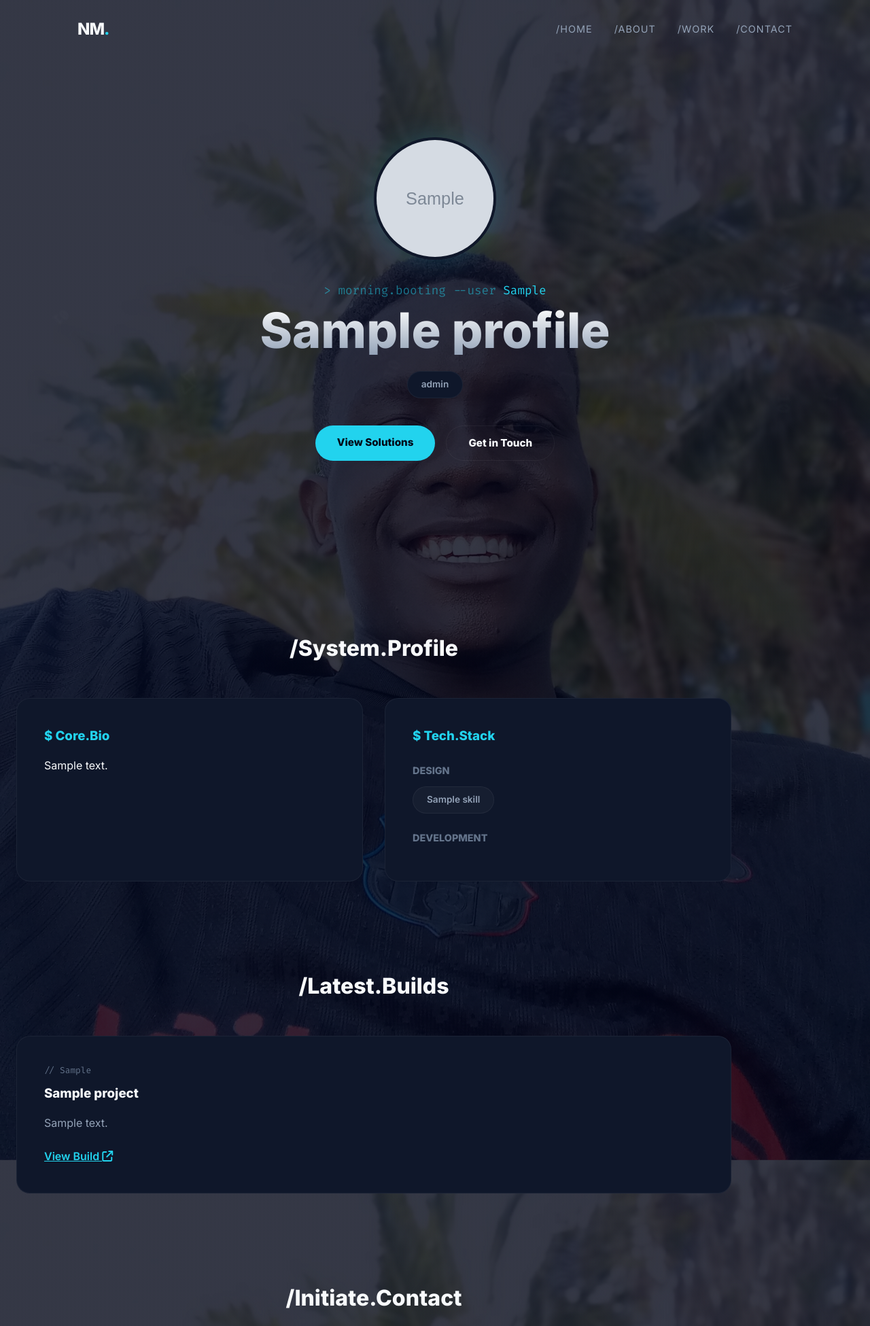
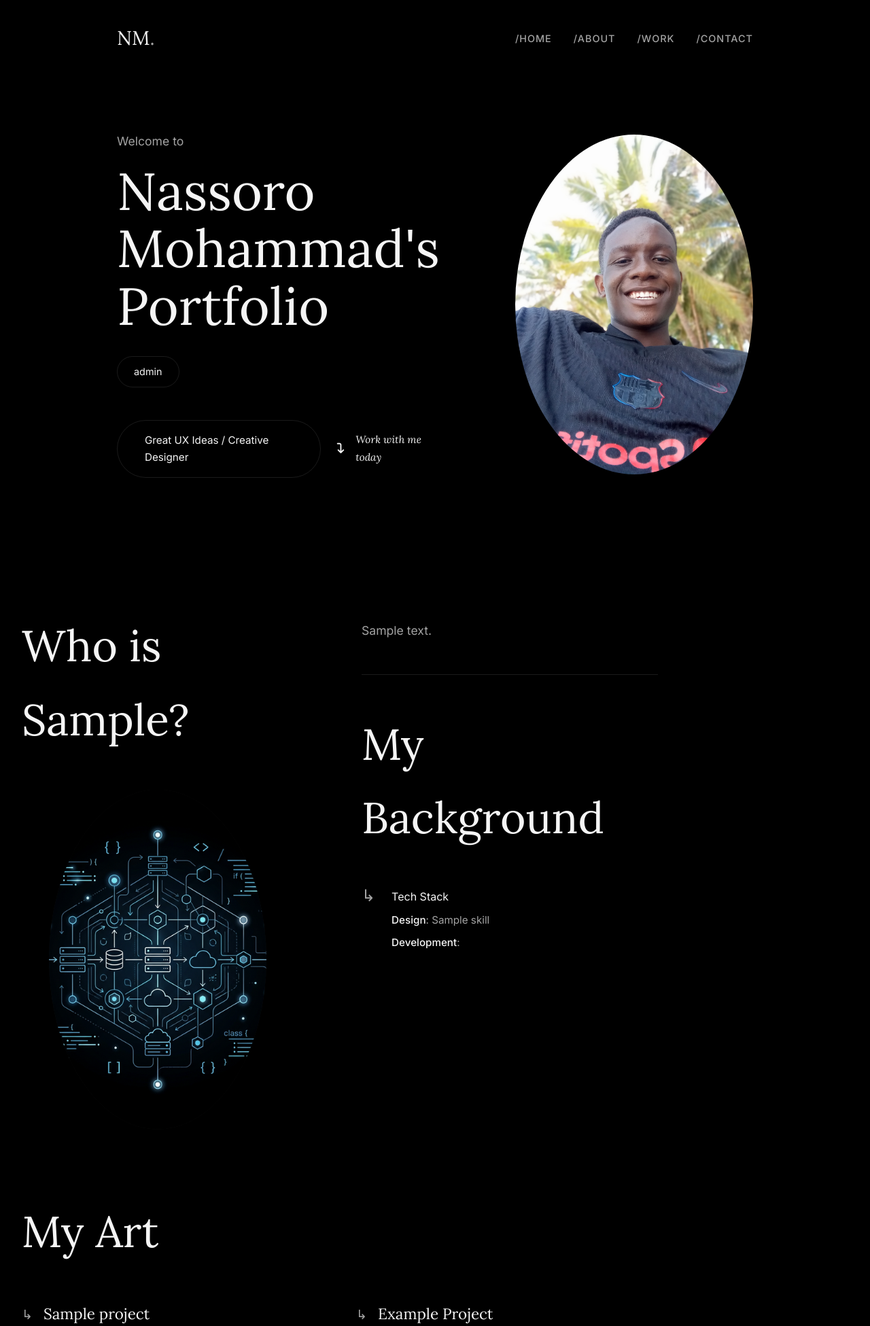
Before and after one commit to nassor01/portfolio, a Django app: page / in a window 1280 px wide. Shown: the top 1951 px of the page at 68% size. Run offline with Django 5.2, Linux system fonts and the light colour scheme; tables that the repository leaves empty hold one stand-in row (values such as "Sample post"); grey boxes marked "Sample" are stand-in pictures; one stand-in notice (Sample message) is shown.

Commit message:
feat: Initialize portfolio website with base HTML structure, a comprehensive CSS design system, and core image assets.

```diff
--- a/static/styles.css
+++ b/static/styles.css
@@ -3,35 +3,30 @@
  * Inspired by kimmie.pythonanywhere.com (Adapted)
  */
 
-@import url('https://fonts.googleapis.com/css2?family=Inter:wght@300;400;600;800&family=Fira+Code:wght@400;500&display=swap');
+@import url('https://fonts.googleapis.com/css2?family=Lora:ital,wght@0,400;0,500;1,400&family=Inter:wght@300;400;500&display=swap');
 
 :root {
-    /* Color Palette - Dark & Masculine */
-    --bg-deep: #020617;
-    /* Ultra Dark Navy */
-    --bg-surface: #0f172a;
-    /* Slate Dark */
-    --bg-card: #1e293b;
-    /* Lighter Slate for Cards */
+    /* Color Palette - Solid Dark Minimalist */
+    --bg-deep: #000000;
+    --bg-surface: #0a0a0a;
+    --bg-card: #111111;
 
-    --accent-primary: #22d3ee;
-    /* Electric Cyan */
-    --accent-secondary: #3b82f6;
-    /* Royal Blue */
-    --accent-glow: rgba(34, 211, 238, 0.2);
+    --accent-primary: #ffffff; /* Classic White */
+    --accent-secondary: #e5e5e5;
+    --accent-glow: rgba(255, 255, 255, 0.05);
 
-    --text-main: #f8fafc;
-    --text-muted: #94a3b8;
-    --text-dim: #64748b;
+    --text-main: #f5f5f5;
+    --text-muted: #a3a3a3;
+    --text-dim: #737373;
 
-    --border-glass: rgba(255, 255, 255, 0.05);
+    --border-glass: rgba(255, 255, 255, 0.1);
 
     /* Typography */
     --font-sans: 'Inter', sans-serif;
-    --font-mono: 'Fira Code', monospace;
+    --font-serif: 'Lora', serif; /* Elegant headings */
 
     /* Transitions */
-    --smooth: all 0.4s cubic-bezier(0.16, 1, 0.3, 1);
+    --smooth: all 0.5s cubic-bezier(0.25, 1, 0.5, 1);
 }
 
 * {
@@ -40,66 +35,26 @@
     box-sizing: border-box;
 }
 
+img {
+    max-width: 100%;
+    display: block;
+}
+
 body {
-    background: linear-gradient(rgba(2, 6, 23, 0.8), rgba(2, 6, 23, 0.8)), url('images/selfie.jpg');
-    background-size: cover;
-    background-position: center;
-    background-attachment: fixed;
+    background-color: var(--bg-deep); /* Solid black */
     color: var(--text-main);
     font-family: var(--font-sans);
-    line-height: 1.6;
+    line-height: 1.7;
     overflow-x: hidden;
     position: relative;
     min-height: 100vh;
 }
 
-/* Background Decorations (Geometric Particles) */
-.particles-container {
-    position: fixed;
-    top: 0;
-    left: 0;
-    width: 100%;
-    height: 100%;
-    z-index: -1;
-    pointer-events: none;
-    overflow: hidden;
-}
-
-.particle {
-    position: absolute;
-    color: var(--border-glass);
-    font-family: var(--font-mono);
-    user-select: none;
-    filter: blur(1px);
-    opacity: 0.15;
-    animation: floatParticle 20s infinite linear;
-}
-
-@keyframes floatParticle {
-    0% {
-        transform: translateY(100vh) rotate(0deg);
-        opacity: 0;
-    }
-
-    10% {
-        opacity: 0.3;
-    }
-
-    90% {
-        opacity: 0.3;
-    }
-
-    100% {
-        transform: translateY(-10vh) rotate(360deg);
-        opacity: 0;
-    }
-}
-
 /* Container */
 .container {
-    max-width: 1100px;
+    max-width: 1000px; /* Slightly narrower for editorial feel */
     margin: 0 auto;
-    padding: 0 1.5rem;
+    padding: 0 2rem;
 }
 
 /* Typography Utilities */
@@ -107,17 +62,17 @@
     color: var(--accent-primary);
 }
 
-.font-mono {
-    font-family: var(--font-mono);
+.font-serif {
+    font-family: var(--font-serif);
 }
 
 .bold {
-    font-weight: 800;
+    font-weight: 500;
 }
 
-/* Navbar - Minimalist */
+/* Navbar - Elegant Minimalist */
 .navbar {
-    padding: 1.5rem 0;
+    padding: 2rem 0;
     position: fixed;
     width: 100%;
     top: 0;
@@ -126,10 +81,8 @@
 }
 
 .navbar.scrolled {
-    background: rgba(2, 6, 23, 0.8);
-    backdrop-filter: blur(12px);
-    border-bottom: 1px solid var(--border-glass);
-    padding: 1rem 0;
+    background: rgba(0, 0, 0, 0.9);
+    padding: 1.5rem 0;
 }
 
 .nav-content {
@@ -139,15 +92,15 @@
 }
 
 .logo {
-    font-weight: 800;
-    font-size: 1.5rem;
-    letter-spacing: -1px;
+    font-family: var(--font-serif);
+    font-weight: 400;
+    font-size: 1.8rem;
     text-decoration: none;
     color: var(--text-main);
 }
 
 .logo span {
-    color: var(--accent-primary);
+    color: var(--text-muted);
 }
 
 .nav-links {
@@ -170,159 +123,372 @@
     color: var(--accent-primary);
 }
 
-/* Hero Section (Reference Adaptation) */
+/* Hero Section - Editorial Layout */
 .hero {
     min-height: 100vh;
     display: flex;
-    flex-direction: column;
-    justify-content: center;
+    justify-content: space-between;
     align-items: center;
-    text-align: center;
-    padding-top: 5rem;
+    padding-top: 6rem;
+    gap: 4rem;
 }
 
-.hero-avatar-wrapper {
-    position: relative;
-    width: 180px;
-    height: 180px;
-    margin-bottom: 2rem;
+.hero-content {
+    flex: 1;
+    max-width: 50%;
+}
+
+.hero-image-container {
+    flex: 1;
+    display: flex;
+    justify-content: flex-end;
 }
 
 .hero-avatar {
-    width: 100%;
-    height: 100%;
-    border-radius: 50%;
+    width: 350px;
+    height: 500px;
     object-fit: cover;
-    border: 4px solid var(--bg-surface);
-    box-shadow: 0 0 40px var(--accent-glow);
+    clip-path: ellipse(50% 50% at 50% 50%); /* Distinct oval shape */
+    transition: var(--smooth);
 }
 
 .hero-greeting {
-    font-family: var(--font-mono);
-    color: var(--accent-primary);
+    font-family: var(--font-sans);
+    color: var(--text-muted);
     font-size: 1.1rem;
-    margin-bottom: 0.5rem;
+    margin-bottom: 1rem;
 }
 
 .hero-name {
-    font-size: clamp(2.5rem, 8vw, 4.5rem);
-    font-weight: 900;
-    line-height: 1;
-    margin-bottom: 1.5rem;
-    background: linear-gradient(to bottom, #fff, #94a3b8);
-    -webkit-background-clip: text;
-    -webkit-text-fill-color: transparent;
+    font-family: var(--font-serif);
+    font-size: clamp(3rem, 6vw, 5rem);
+    font-weight: 400;
+    line-height: 1.1;
+    margin-bottom: 2rem;
+    color: var(--text-main);
 }
 
 .hero-role-pills {
     display: flex;
     flex-wrap: wrap;
-    justify-content: center;
-    gap: 0.75rem;
-    margin-bottom: 2.5rem;
+    gap: 1rem;
+    margin-bottom: 3rem;
 }
 
 .role-pill {
-    padding: 0.5rem 1.25rem;
-    background: var(--bg-surface);
+    padding: 0.6rem 1.5rem;
     border: 1px solid var(--border-glass);
     border-radius: 50px;
-    font-size: 0.85rem;
-    font-weight: 600;
-    color: var(--text-muted);
+    font-size: 0.9rem;
+    color: var(--text-main);
 }
 
 .hero-cta-group {
     display: flex;
-    gap: 1rem;
+    gap: 1.5rem;
+    align-items: center;
 }
 
 .btn {
-    padding: 0.8rem 2rem;
+    padding: 1rem 2.5rem;
     border-radius: 50px;
-    font-weight: 700;
+    font-family: var(--font-sans);
+    font-weight: 400;
     text-decoration: none;
     font-size: 0.95rem;
     transition: var(--smooth);
+    display: inline-flex;
+    align-items: center;
+    gap: 0.5rem;
 }
 
 .btn-primary {
-    background: var(--accent-primary);
+    border: 1px solid var(--border-glass);
+    color: var(--text-main);
+    background: transparent;
+}
+
+.btn-primary:hover {
+    background: var(--text-main);
     color: var(--bg-deep);
 }
 
-.btn-primary:hover {
-    transform: translateY(-3px);
-    box-shadow: 0 10px 25px var(--accent-glow);
+.btn-secondary {
+    color: var(--text-main);
+    border-bottom: 1px solid transparent;
+    border-radius: 0;
+    padding: 0.5rem 0;
 }
 
-.btn-secondary {
+.btn-secondary:hover {
+    border-bottom-color: var(--text-main);
+}
+
+/* Base structural adjustments for new layout */
+.section-title {
+    font-family: var(--font-serif);
+    font-size: clamp(2.5rem, 5vw, 4rem);
+    font-weight: 400;
+    margin-bottom: 3rem;
+    text-align: left; /* Shift everything to left align */
+}
+
+.section-margin {
+    margin: 6rem 0;
+}
+
+/* --- About Section (Split Layout) --- */
+.about-split {
+    display: flex;
+    gap: 4rem;
+    align-items: flex-start;
+}
+
+.about-left {
+    flex: 1;
+    position: relative;
+}
+
+.about-right {
+    flex: 1;
+    padding-top: 1rem;
+}
+
+.about-image-wrapper {
+    width: 100%;
+    max-width: 400px;
+    height: 500px;
+    margin-top: 2rem;
+    display: flex;
+    justify-content: center;
+}
+
+.about-image-placeholder {
+    width: 100%;
+    height: 100%;
+    background: var(--bg-card);
+    clip-path: ellipse(40% 50% at 50% 50%);
     border: 1px solid var(--border-glass);
+}
+
+.about-bio {
+    font-size: 1.1rem;
+    color: var(--text-muted);
+    margin-bottom: 3rem;
+    line-height: 1.8;
+}
+
+.elegant-divider {
+    border: none;
+    border-top: 1px solid var(--border-glass);
+    margin: 3rem 0;
+    width: 100%;
+}
+
+.resume-section {
+    margin-top: 2rem;
+}
+
+.resume-item {
+    display: flex;
+    gap: 1.5rem;
+    margin-bottom: 2rem;
+}
+
+.resume-arrow {
+    font-size: 1.5rem;
+    color: var(--text-muted);
+    line-height: 1;
+}
+
+.resume-content h4 {
+    font-family: var(--font-sans);
+    font-weight: 400;
+    color: var(--text-main);
+    margin-bottom: 0.5rem;
+}
+
+.resume-list {
+    list-style: none;
+    padding: 0;
+}
+
+.resume-list li {
+    color: var(--text-muted);
+    font-size: 0.95rem;
+    margin-bottom: 0.4rem;
+}
+
+.resume-list strong {
+    color: var(--text-main);
+    font-weight: 500;
+}
+
+/* --- Projects Section (Arched Grid) --- */
+.art-grid {
+    display: grid;
+    grid-template-columns: repeat(auto-fit, minmax(280px, 1fr));
+    gap: 3rem;
+}
+
+.art-card {
+    display: flex;
+    flex-direction: column;
+}
+
+.art-image-wrapper {
+    width: 100%;
+    aspect-ratio: 3/4;
+    margin-bottom: 1.5rem;
+    border-radius: 150px 150px 0 0; /* Arched top, flat bottom */
+    overflow: hidden;
+    background: var(--bg-card);
+}
+
+.art-image-placeholder {
+    width: 100%;
+    height: 100%;
+    background: var(--bg-surface);
+    border: 1px solid var(--border-glass);
+    border-radius: 150px 150px 0 0;
+}
+
+.art-details {
+    display: flex;
+    gap: 1rem;
+    align-items: flex-start;
+}
+
+.art-arrow {
+    color: var(--text-muted);
+    font-size: 1.2rem;
+    margin-top: 0.2rem;
+}
+
+.art-details h3 {
+    font-family: var(--font-serif);
+    font-size: 1.4rem;
+    font-weight: 400;
+    margin-bottom: 0.5rem;
+}
+
+.art-details p {
+    color: var(--text-muted);
+    font-size: 0.9rem;
+    margin-bottom: 1rem;
+    line-height: 1.5;
+}
+
+.art-link {
+    color: var(--text-main);
+    text-decoration: none;
+    font-size: 0.85rem;
+    text-transform: uppercase;
+    letter-spacing: 1px;
+    border-bottom: 1px solid var(--text-main);
+    padding-bottom: 2px;
+}
+
+/* --- Quote Section --- */
+.quote-section {
+    display: flex;
+    justify-content: space-between;
+    align-items: center;
+    gap: 4rem;
+    margin: 10rem auto;
+}
+
+.editorial-quote {
+    font-family: var(--font-serif);
+    font-size: clamp(2.5rem, 4vw, 3.5rem);
+    font-weight: 400;
+    line-height: 1.2;
+    flex: 1;
+}
+
+.quote-image-wrapper {
+    flex: 1;
+    display: flex;
+    justify-content: flex-end;
+}
+
+.quote-image-placeholder {
+    width: 300px;
+    height: 400px;
+    background: var(--bg-card);
+    clip-path: ellipse(50% 50% at 50% 50%);
+    border: 1px solid var(--border-glass);
+}
+
+/* --- Contact / Footer Section --- */
+.contact-editorial {
+    padding-bottom: 4rem;
+}
+
+.contact-grid {
+    display: grid;
+    grid-template-columns: repeat(auto-fit, minmax(200px, 1fr));
+    gap: 2rem;
+    margin-bottom: 4rem;
+    border-bottom: 1px solid var(--border-glass);
+    padding-bottom: 4rem;
+}
+
+.contact-info-block h4 {
+    font-family: var(--font-sans);
+    font-weight: 400;
+    color: var(--text-muted);
+    font-size: 0.9rem;
+    margin-bottom: 1rem;
+    text-transform: uppercase;
+    letter-spacing: 1px;
+}
+
+.contact-info-block p {
+    font-size: 1rem;
+    line-height: 1.6;
     color: var(--text-main);
 }
 
-.btn-secondary:hover {
-    background: var(--border-glass);
+.contact-info-block a {
+    color: var(--text-main);
+    text-decoration: none;
+    transition: var(--smooth);
 }
 
-/* Sections */
-.section-title {
-    font-size: 2rem;
-    font-weight: 800;
-    margin-bottom: 3rem;
-    text-align: center;
+.contact-info-block a:hover {
+    color: var(--text-muted);
 }
 
-.section-margin {
-    margin: 8rem 0;
-}
-
-/* Modular Cards (Grid Style) */
-.card-grid {
-    display: grid;
-    grid-template-columns: repeat(auto-fit, minmax(300px, 1fr));
+.footer-bottom {
+    display: flex;
+    justify-content: space-between;
+    align-items: center;
+    flex-wrap: wrap;
     gap: 2rem;
 }
 
-.glass-card {
-    background: var(--bg-surface);
-    border: 1px solid var(--border-glass);
-    padding: 2.5rem;
-    border-radius: 20px;
+.social-text-links {
+    display: flex;
+    gap: 2rem;
+}
+
+.social-text-links a {
+    color: var(--text-muted);
+    text-decoration: none;
+    font-size: 0.9rem;
+    text-transform: uppercase;
+    letter-spacing: 1px;
     transition: var(--smooth);
 }
 
-.glass-card:hover {
-    border-color: var(--accent-primary);
-    transform: translateY(-10px);
+.social-text-links a:hover {
+    color: var(--text-main);
 }
 
-/* Footer & Socials */
-.social-pills {
-    display: flex;
-    justify-content: center;
-    gap: 1.5rem;
-    margin-bottom: 4rem;
-}
-
-.social-pill-btn {
-    width: 60px;
-    height: 60px;
-    display: flex;
-    align-items: center;
-    justify-content: center;
-    background: var(--bg-surface);
-    border: 1px solid var(--border-glass);
-    border-radius: 50%;
-    color: var(--text-main);
-    font-size: 1.5rem;
-    transition: var(--smooth);
-}
-
-.social-pill-btn:hover {
-    background: var(--accent-primary);
-    color: var(--bg-deep);
-    transform: scale(1.1);
+.footer-cta {
+    font-size: 1.2rem;
+    border-bottom: 1px solid var(--text-main);
 }
 
 /* Custom Scrollbar */
--- a/templates/index.html
+++ b/templates/index.html
@@ -12,8 +12,7 @@
 </head>
 
 <body>
-    <!-- Floating Background Particles -->
-    <div class="particles-container" id="particles"></div>
+    <!-- Elegant Minimalist Theme (Particles Removed) -->
 
     <!-- Navigation -->
     <nav class="navbar" id="navbar">
@@ -29,20 +28,10 @@
     </nav>
 
     <!-- Hero Section -->
-    <section id="home" class="hero">
-        <div class="hero-avatar-wrapper">
-            {% if profile.avatar %}
-            <img src="{{ profile.avatar.url }}" alt="{{ profile.name }}" class="hero-avatar">
-            {% else %}
-            <div class="hero-avatar"
-                style="background: var(--bg-surface); display:flex; align-items:center; justify-content:center; font-size:4rem;">
-                <i class="fa-solid fa-code"></i>
-            </div>
-            {% endif %}
-        </div>
-
-        <p class="hero-greeting" id="dynamic-greeting">&gt; Hello, I'm</p>
-        <h1 class="hero-name">{{ profile.name|default:'Nassoro Mohammad' }}</h1>
+    <section id="home" class="container hero">
+        <div class="hero-content">
+            <p class="hero-greeting">Welcome to</p>
+            <h1 class="hero-name">Nassoro Mohammad's Portfolio</h1>
 
             <div class="hero-role-pills">
                 {% with profile.role|split:"|" as roles %}
@@ -53,106 +42,107 @@
             </div>
 
             <div class="hero-cta-group">
-            <a href="#projects" class="btn btn-primary">View Solutions</a>
-            <a href="#contact" class="btn btn-secondary">Get in Touch</a>
+                <a href="#projects" class="btn btn-primary">Great UX Ideas / Creative Designer</a>
+                <a href="#contact" class="btn btn-secondary" style="font-family: var(--font-serif); font-style: italic;">
+                    <i class="fa-solid fa-arrow-turn-down" style="margin-right:0.5rem"></i> Work with me today
+                </a>
+            </div>
+        </div>
+
+        <div class="hero-image-container">
+            <img src="{% static 'images/selfie.jpg' %}" alt="{{ profile.name }}" class="hero-avatar">
         </div>
     </section>
 
-    <!-- About Section -->
-    <section id="about" class="container section-margin">
-        <h2 class="section-title">/System.Profile</h2>
-        <div class="card-grid">
-            <div class="glass-card">
-                <h3 class="text-accent" style="margin-bottom: 1rem;">$ Core.Bio</h3>
-                <p>{{ profile.bio }}</p>
+    <!-- About Section - Editorial Split -->
+    <section id="about" class="container section-margin about-split">
+        <div class="about-left">
+            <h2 class="section-title">Who is {{ profile.name|split:" "|first|default:'Chad' }}?</h2>
+
+            <div class="about-image-wrapper">
+                <img src="{% static 'images/coding_diagram.png' %}" alt="Abstract Coding Diagram" class="about-image-placeholder" style="object-fit: cover; border: none;">
+            </div>
         </div>
 
-            <div class="glass-card">
-                <h3 class="text-accent" style="margin-bottom: 1.5rem;">$ Tech.Stack</h3>
-                <div style="display: flex; flex-direction: column; gap: 1.5rem;">
+        <div class="about-right">
+            <p class="about-bio">{{ profile.bio|default:"I'm a creative designer with years of experience. Today, I'm a full-time freelancer who loves to travel the world." }}</p>
+            <hr class="elegant-divider">
+
+            <h2 class="section-title">My Background</h2>
+
+            <div class="resume-section">
+                <div class="resume-item">
+                    <span class="resume-arrow">&#8627;</span>
+                    <div class="resume-content">
+                        <h4>Tech Stack</h4>
+                        <ul class="resume-list">
                             {% for category, skill_list in skills.items %}
-                    <div>
-                        <h4
-                            style="font-size: 0.9rem; color: var(--text-dim); text-transform: uppercase; margin-bottom: 0.75rem;">
-                            {{ category }}</h4>
-                        <div style="display: flex; flex-wrap: wrap; gap: 0.5rem;">
-                            {% for skill in skill_list %}
-                            <span class="role-pill" style="background: rgba(255,255,255,0.03);">{{ skill.name }}</span>
+                            <li>
+                                <strong>{{ category }}</strong>:
+                                {% for skill in skill_list %}{{ skill.name }}{% if not forloop.last %}, {% endif %}{% endfor %}
+                            </li>
                             {% endfor %}
+                        </ul>
                     </div>
-                    </div>
-                    {% endfor %}
                 </div>
             </div>
         </div>
     </section>
 
-    <!-- Projects Section -->
+    <!-- Projects Section - Arched Grid -->
     <section id="projects" class="container section-margin">
-        <h2 class="section-title">/Latest.Builds</h2>
-        <div class="card-grid">
+        <h2 class="section-title">My Art</h2>
+        <div class="art-grid">
             {% for project in projects %}
-            <div class="glass-card">
-                <div
-                    style="font-family: var(--font-mono); font-size: 0.8rem; color: var(--text-dim); margin-bottom: 0.5rem;">
-                    // {{ project.tags }}</div>
-                <h3 style="margin-bottom: 1rem;">{{ project.title }}</h3>
-                <p style="color: var(--text-muted); margin-bottom: 1.5rem;">{{ project.description }}</p>
+            <div class="art-card">
+                <div class="art-details">
+                    <span class="art-arrow">&#8627;</span>
+                    <div>
+                        <h3>{{ project.title }}</h3>
+                        <p>{{ project.description }}</p>
                         {% if project.link %}
-                <a href="{{ project.link }}" class="text-accent" target="_blank" style="font-weight: 600;">View Build <i
-                        class="fa-solid fa-arrow-up-right-from-square"></i></a>
+                        <a href="{{ project.link }}" target="_blank" class="art-link">View Project</a>
                         {% endif %}
                     </div>
+                </div>
+            </div>
             {% endfor %}
+            <!-- Adding a few static examples to match the reference look if few projects exist -->
+            {% if projects|length < 3 %}
+            <div class="art-card">
+                <div class="art-details"><span class="art-arrow">&#8627;</span><div><h3>Example Project</h3><p>Description goes here</p><a href="https://github.com/nassor01" target="_blank" class="art-link">View Project</a></div></div>
+            </div>
+            {% endif %}
         </div>
     </section>
 
-    <!-- Contact Section -->
-    <section id="contact" class="container section-margin" style="text-align: center;">
-        <h2 class="section-title">/Initiate.Contact</h2>
-        <div class="glass-card" style="max-width: 600px; margin: 0 auto; text-align: left;">
-            <p style="margin-bottom: 2rem;">{ "status": "Ready for new challenges", "location": "{{ profile.location }}"
-                }</p>
-            {% if messages %}
-            <div class="messages" style="margin-bottom: 1rem;">
-                {% for message in messages %}
-                <div class="role-pill" style="width: 100%; border-radius: 12px; background: {% if message.tags == 'success' %}#28a745{% else %}#dc3545{% endif %}; padding: 1rem; color: #fff; margin-bottom: 0.5rem; border: none;">
-                    {{ message }}
+    <!-- Contact / Footer Section - Editorial Layout -->
+    <section id="contact" class="container section-margin contact-editorial">
+        <h2 class="section-title">Reach Out<br>to Me</h2>
+
+        <div class="contact-grid">
+            <div class="contact-info-block">
+                <h4>Email</h4>
+                <p><a href="mailto:mohammadnassor1@gmail.com" class="text-main">mohammadnassor1@gmail.com</a></p>
             </div>
-                {% endfor %}
+
+            <div class="contact-info-block">
+                <h4>Phone</h4>
+                <p>0792404979</p>
             </div>
-            {% endif %}
-            <form id="contactForm" method="POST" action="{% url 'home' %}#contact">
-                {% csrf_token %}
-                <div style="display: grid; gap: 1.5rem;">
-                    <input type="text" name="name" placeholder="Name" class="role-pill" required
-                        style="width: 100%; border-radius: 12px; background: var(--bg-deep); padding: 1rem; border: 1px solid rgba(255,255,255,0.1);">
-                    <input type="email" name="email" placeholder="Email" class="role-pill" required
-                        style="width: 100%; border-radius: 12px; background: var(--bg-deep); padding: 1rem; border: 1px solid rgba(255,255,255,0.1);">
-                    <textarea name="message" placeholder="Message" class="role-pill" required
-                        style="width: 100%; border-radius: 12px; background: var(--bg-deep); padding: 1rem; min-height: 150px; border: 1px solid rgba(255,255,255,0.1);"></textarea>
-                    <button type="submit" class="btn btn-primary" style="border-radius: 12px; cursor: pointer;">Transmit
-                        Message</button>
         </div>
-            </form>
+
+        <div class="footer-bottom">
+            <div class="social-text-links">
+                <a href="https://github.com/nassor01" target="_blank">Github</a>
+                <a href="https://www.linkedin.com/in/nassor-undefined" target="_blank">LinkedIn</a>
+                <a href="https://www.instagram.com/nxssorr/" target="_blank">Instagram</a>
+            </div>
+            <a href="mailto:mohammadnassor1@gmail.com" class="btn btn-secondary footer-cta" style="font-family: var(--font-serif); font-style: italic;">
+                <i class="fa-solid fa-arrow-turn-down" style="margin-right:0.5rem"></i> Let's collaborate
+            </a>
         </div>
     </section>
-
-    <!-- Socials & Footer -->
-    <footer class="container section-margin">
-        <div class="social-pills">
-            {% if profile.github_url %}<a href="{{ profile.github_url }}" target="_blank" class="social-pill-btn"><i
-                    class="fa-brands fa-github"></i></a>{% endif %}
-            {% if profile.linkedin_url %}<a href="{{ profile.linkedin_url }}" target="_blank" class="social-pill-btn"><i
-                    class="fa-brands fa-linkedin-in"></i></a>{% endif %}
-            {% if profile.twitter_url %}<a href="{{ profile.twitter_url }}" target="_blank" class="social-pill-btn"><i
-                    class="fa-brands fa-x-twitter"></i></a>{% endif %}
-            <a href="mailto:{{ profile.email }}" class="social-pill-btn"><i class="fa-solid fa-envelope"></i></a>
-        </div>
-        <div style="text-align: center; color: var(--text-dim); font-family: var(--font-mono); font-size: 0.8rem;">
-            &copy; 2026 ARCHITECT.IO // ALL RIGHTS RESERVED
-        </div>
-    </footer>
 
     <script src="{% static 'script.js' %}"></script>
 </body>
```
Also changed, not shown: static/images/coding_diagram.png (added). Lines whose indentation alone changed are shown as unchanged.
